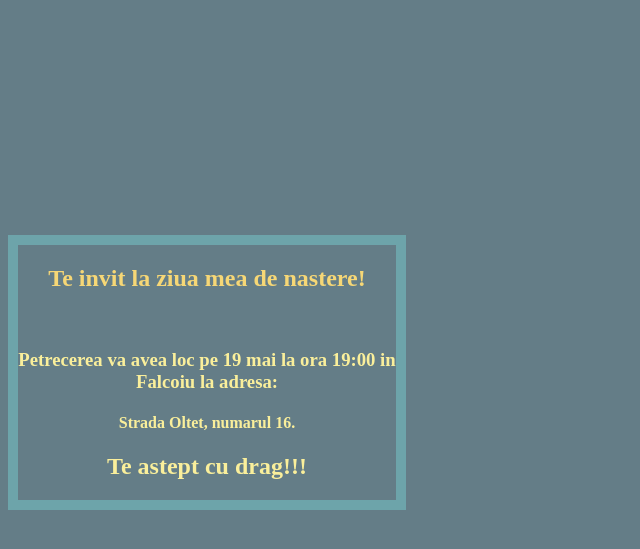
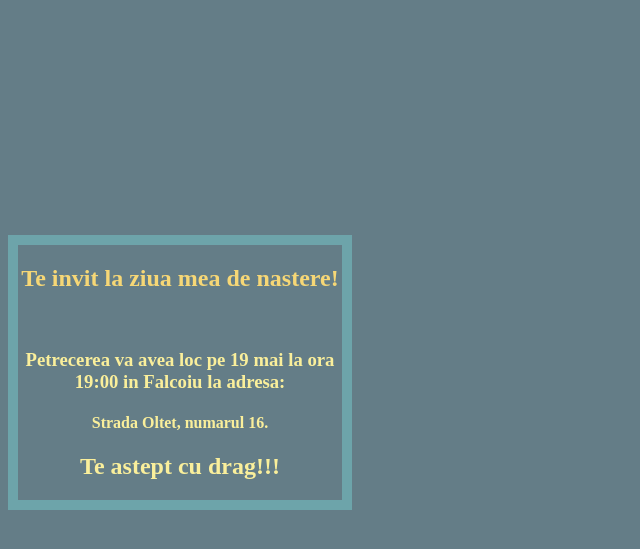
Before and after one commit to YugosoOmori/invitatieziuamea, a plain HTML site: page index.html in a window 1280 px wide. Shown: the part 5-554 px from the top of the page, without its empty margins (0-640 px from the left). Drawn offline with Linux system fonts and the light colour scheme.

Commit message:
Update index.html

```diff
--- a/index.html
+++ b/index.html
@@ -6,8 +6,8 @@
     html{
         background-color:
 #647D87;
-        height:896px;
-        width:414px;
+        height:640px;
+        width:360px;
     }
 #titlu{
 text-align: center;
```
